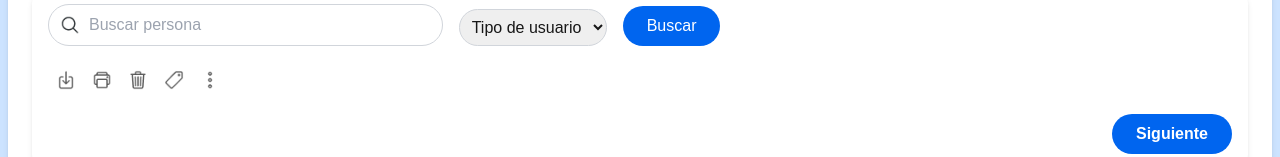
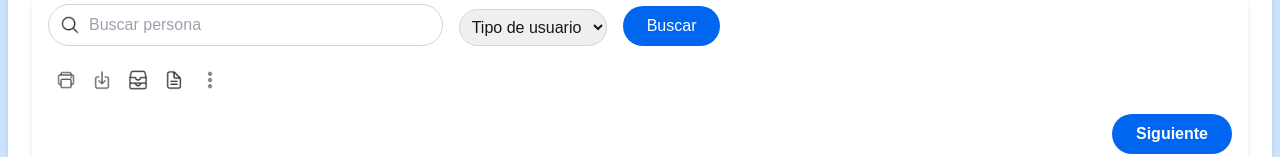
Before and after one commit to Orolau/AutomatizacionCarnets, a Next.js app in the folder front/automatizacion_carnets/: page /pages/finales/principal in a window 1280 px wide. Shown: the part 129-286 px from the top of the page. Built offline with nearby package versions, Linux system fonts and the light colour scheme.

Commit message:
funcionalidad botones filtrado

```diff
--- a/front/automatizacion_carnets/src/app/components/forms/FilterPersonalDataForm.jsx
+++ b/front/automatizacion_carnets/src/app/components/forms/FilterPersonalDataForm.jsx
@@ -2,6 +2,11 @@
 
 import { useState, useEffect } from "react";
 import { useRouter } from "next/navigation";
+import html2canvas from "html2canvas";
+import JSZip from "jszip";
+import { saveAs } from "file-saver";
+import * as XLSX from 'xlsx';
+import Carnet from "../Carnet";
 
 const FILTER_URL = "http://localhost:3005/api/person/filtered";
 
@@ -136,6 +141,165 @@ export default function PersonalDataFiltered() {
     }
   };
 
+  const descargarCarnetsComoPNG = async (fondoTransparente = false) => {
+    const zip = new JSZip();
+    const canvasContainer = document.createElement("div");
+    canvasContainer.style.position = "absolute";
+    canvasContainer.style.top = "-9999px";
+    canvasContainer.style.left = "-9999px";
+    document.body.appendChild(canvasContainer);
+
+    for (let i = 0; i < selectedPeople.length; i++) {
+      const person = selectedPeople[i];
+
+      // Generar HTML manual del carnet
+      canvasContainer.innerHTML = `
+        <div id="carnet-temp" style="width: 340px; height: 214px; font-family: sans-serif; position: relative; background-color: ${fondoTransparente ? 'transparent' : '#003366'}; color: black; border-radius: 8px; padding: 16px;">
+          <div style="position: absolute; top: 16px; left: 16px; width: 80px; height: 100px;">
+            <img src="${person.foto}" style="width: 100%; height: 100%; object-fit: cover;" />
+          </div>
+          <div style="position: absolute; top: 28px; left: 120px; width: 180px; font-size: 12px;">
+            ${!fondoTransparente ? '<p style="font-size:10px;color:white;">U-TAD CENTRO DIGITAL</p><br/>' : ''}
+            <p style="font-weight: bold;">${person.nombre} ${person.apellidos}</p>
+            <p style="font-weight: bold;">${person.tipoUsuario === 'alumno'
+          ? `${person.tipoTitulacion} ${person.titulacion}`
+          : person.tipoUsuario === 'profesor'
+            ? `${person.cargo} ${person.departamento}`
+            : person.cargo
+        }</p>
+          </div>
+          <div style="position: absolute; bottom: 8px; right: 8px;">
+            <svg id="barcode-${i}" class="barcode" style="width: 200px;"></svg>
+          </div>
+        </div>
+      `;
+
+      const barcode = canvasContainer.querySelector(`#barcode-${i}`);
+      if (barcode) {
+        JsBarcode(barcode, person.dni || "", {
+          format: "CODE128",
+          displayValue: false,
+          width: 2,
+          height: 25,
+          background: fondoTransparente ? "transparent" : "white",
+        });
+      }
+
+      const canvas = await html2canvas(canvasContainer.querySelector("#carnet-temp"), {
+        backgroundColor: fondoTransparente ? "transparent" : "white",
+        useCORS: true,
+        scale: 8
+      });
+
+      await new Promise((resolve) => {
+        canvas.toBlob((blob) => {
+          if (blob) {
+            const fileName = `carnet_${person.nombre}_${person.apellidos}.png`;
+            zip.file(fileName, blob);
+          }
+          resolve();
+        }, "image/png");
+      });
+    }
+
+    document.body.removeChild(canvasContainer);
+    const zipBlob = await zip.generateAsync({ type: "blob" });
+    saveAs(zipBlob, `Carnets_${fondoTransparente ? "transparente" : "visible"}.zip`);
+  };
+
+  const exportarDatosEImagenes = async () => {
+    const zip = new JSZip();
+    const imageFolder = zip.folder("Fotos");
+
+    const imagePromises = selectedPeople.map(async (person) => {
+      if (person.foto) {
+        try {
+          const response = await fetch(person.foto);
+          const blob = await response.blob();
+          const fileName = `foto_${person.nombre}_${person.apellidos}.jpg`;
+          imageFolder.file(fileName, blob);
+          return { dni: person.dni, fileName };
+        } catch {
+          return { dni: person.dni, fileName: "No disponible" };
+        }
+      }
+      return { dni: person.dni, fileName: "No disponible" };
+    });
+
+    const imageData = await Promise.all(imagePromises);
+
+    const data = selectedPeople.map((person) => {
+      const ocupacion = person.tipoUsuario === "alumno"
+        ? `${person.tipoTitulacion} ${person.titulacion}`
+        : person.tipoUsuario === "profesor"
+          ? `${person.cargo} ${person.departamento}`
+          : person.cargo;
+
+      const nombreCompleto = `${person.nombre} ${person.apellidos}`;
+      const imageInfo = imageData.find((img) => img.dni === person.dni);
+      const fotoFileName = imageInfo ? imageInfo.fileName : "No disponible";
+
+      return {
+        "Nombre Completo": nombreCompleto,
+        "Ocupación": ocupacion,
+        "DNI": person.dni,
+        "Foto": fotoFileName
+      };
+    });
+
+    const worksheet = XLSX.utils.json_to_sheet(data);
+    const workbook = XLSX.utils.book_new();
+    XLSX.utils.book_append_sheet(workbook, worksheet, "Personas");
+    const excelBuffer = XLSX.write(workbook, { bookType: 'xlsx', type: 'array' });
+
+    zip.file("personas.xlsx", excelBuffer);
+    const zipBlob = await zip.generateAsync({ type: "blob" });
+    saveAs(zipBlob, "Personas_Fotos.zip");
+  };
+
+  const descargarLogs = () => {
+    let logs = "=== Carnets Impresos ===\n";
+
+    selectedPeople.forEach((carnet) => {
+      if (carnet.estado === "hecho") {
+        logs += `Nombre: ${carnet.nombre} ${carnet.apellidos}\n`;
+        logs += `DNI: ${carnet.dni}\n`;
+        logs += `Departamento: ${carnet.departamento}\n`;
+        logs += `Cargo: ${carnet.cargo}\n`;
+        logs += `Correo: ${carnet.correo}\n`;
+        logs += `Número de Carnets Impresos: ${carnet.numeroCarnets}\n`;
+        logs += "-----------------------------\n";
+      }
+    });
+
+    logs += "\n=== Carnets con Errores ===\n";
+
+    selectedPeople.forEach((carnet) => {
+      let errores = [];
+      const camposObligatorios = ["nombre", "apellidos", "dni", "departamento", "cargo", "correo", "direccion", "titulacion", "anio_comienzo", "curso"];
+      camposObligatorios.forEach((campo) => {
+        if (!carnet[campo]) errores.push(campo);
+      });
+
+      if (errores.length > 0) {
+        logs += `Nombre: ${carnet.nombre || "N/A"} ${carnet.apellidos || "N/A"}\n`;
+        logs += `DNI: ${carnet.dni || "N/A"}\n`;
+        logs += `Departamento: ${carnet.departamento || "N/A"}\n`;
+        logs += `Cargo: ${carnet.cargo || "N/A"}\n`;
+        logs += `Correo: ${carnet.correo || "N/A"}\n`;
+        logs += `Dirección: ${carnet.direccion || "N/A"}\n`;
+        logs += `Titulación: ${carnet.titulacion || "N/A"}\n`;
+        logs += `Año de Comienzo: ${carnet.anio_comienzo || "N/A"}\n`;
+        logs += `Curso: ${carnet.curso || "N/A"}\n`;
+        logs += `Errores detectados: ${errores.join(", ")}\n`;
+        logs += "-----------------------------\n";
+      }
+    });
+
+    const blob = new Blob([logs], { type: "text/plain;charset=utf-8" });
+    saveAs(blob, "logs_carnets.txt");
+  };
+
   return (
     <div className="p-4 bg-white rounded-2xl shadow-md w-full">
       {/* Buscador y filtros */}
@@ -268,13 +432,31 @@ export default function PersonalDataFiltered() {
         </button>
       </div>
 
-      {/* Iconos de acción */}
       <div className="flex items-center gap-4 px-2 mb-4">
-        <button><img src="/images/download_icon.png" className="w-5 h-5" alt="Descargar" /></button>
-        <button><img src="/images/print_icon.png" className="w-5 h-5" alt="Imprimir" /></button>
-        <button><img src="/images/delete_icon.png" className="w-5 h-5" alt="Eliminar" /></button>
-        <button><img src="/images/add_icon.png" className="w-5 h-5" alt="Añadir" /></button>
-        <button><img src="/images/edit_icon.png" className="w-5 h-5" alt="Editar" /></button>
+        {/* Carnets fondo visible */}
+        <button onClick={() => descargarCarnetsComoPNG(false)} title="Carnets con fondo visible" >
+          <img src="/images/print_icon.png" className="w-5 h-5" alt="Imprimir visible" />
+        </button>
+
+        {/* Carnets fondo transparente */}
+        <button onClick={() => descargarCarnetsComoPNG(true)} title="Carnets con fondo transparente" >
+          <img src="/images/download_icon.png" className="w-5 h-5" alt="Imprimir transparente" />
+        </button>
+
+        {/* Exportar Excel e imágenes */}
+        <button onClick={exportarDatosEImagenes} title="Exportar datos e imágenes" >
+          <img src="/images/datos.png" className="w-5 h-5" alt="Exportar Excel" />
+        </button>
+
+        {/* Descargar logs */}
+        <button onClick={descargarLogs} title="Descargar logs" >
+          <img src="/images/logs.png" className="w-5 h-5" alt="Logs" />
+        </button>
+
+        {/* Otros botones sin funcionalidad aún */}
+        <button title="opciones (pendiente)">
+          <img src="/images/edit_icon.png" className="w-5 h-5" alt="Eliminar" />
+        </button>
       </div>
 
       {/* Tabla */}
```
Also changed, not shown: front/automatizacion_carnets/public/images/datos.png (added), front/automatizacion_carnets/public/images/logs.png (added).
